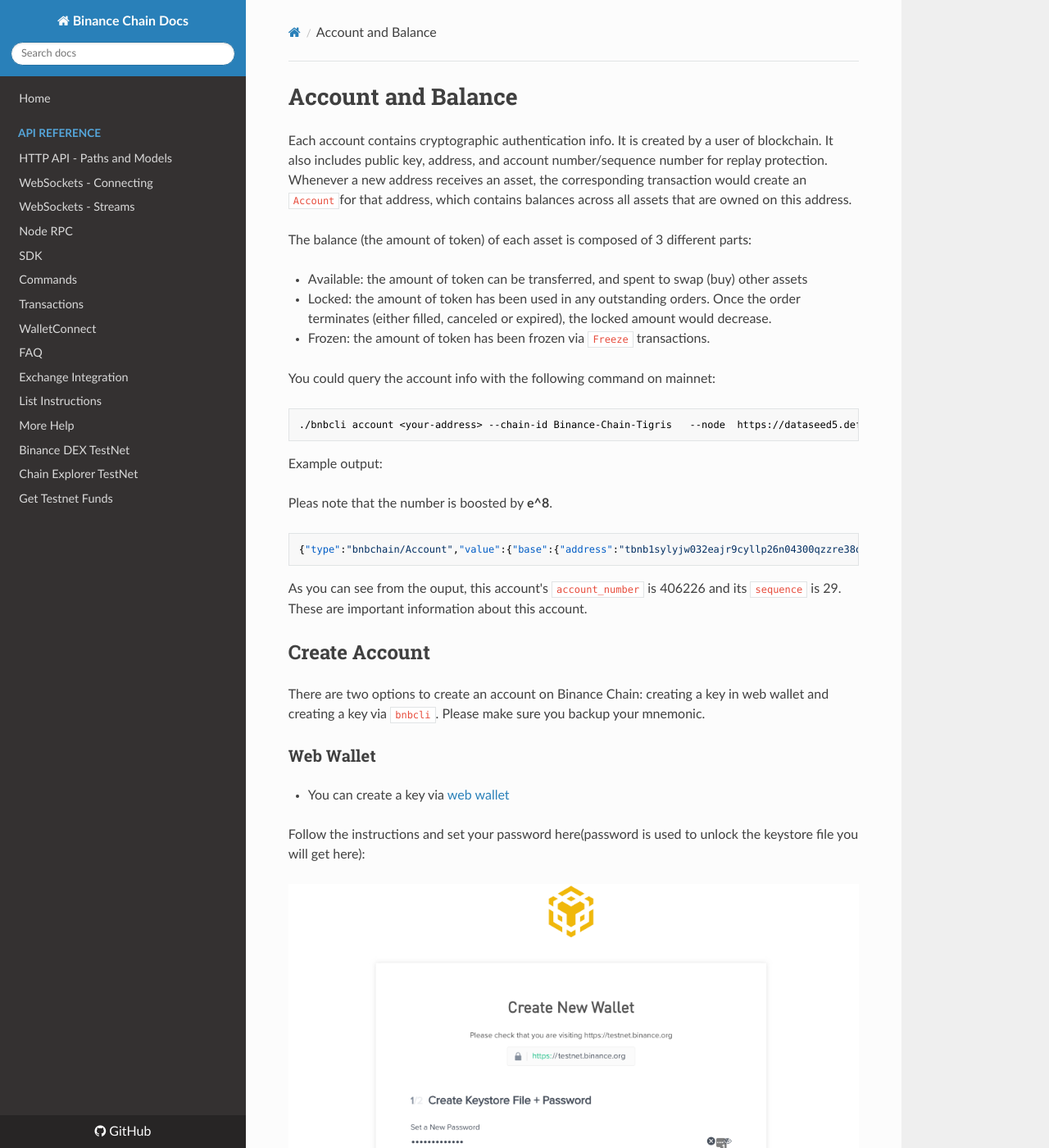
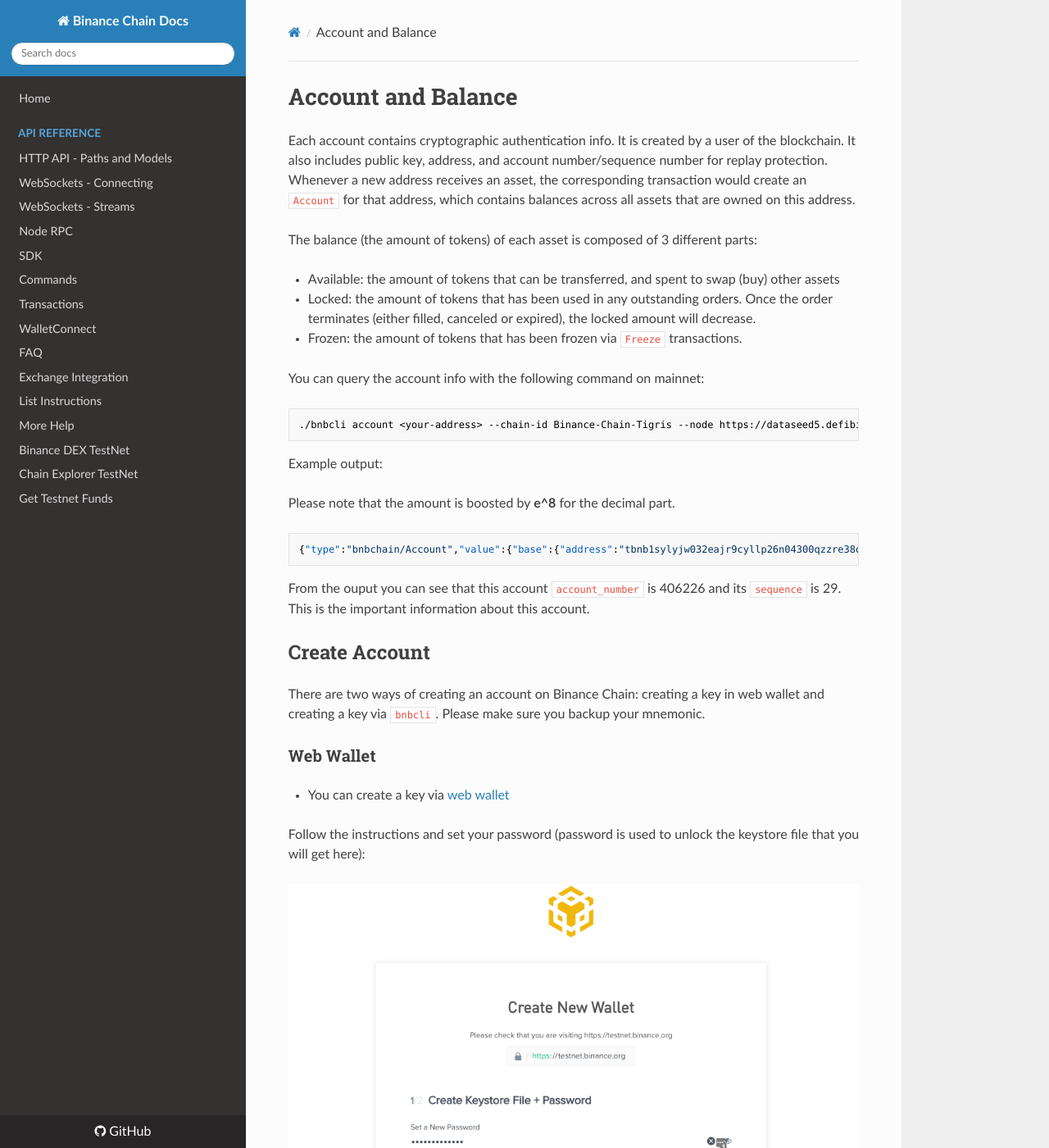
Before and after one commit to yash-sharma1/docs-site, an MkDocs documentation site: the page built from docs/account.md, in a window 1280 px wide and 1400 px high. Shown: the whole window at 82% size. Built offline with MkDocs 1.6.1, drawn with Linux system fonts in a browser that asks for light colours; nearby versions of some CDN libraries; some of the changed text lies outside the part shown.

Commit message:
Correct wording on multiple documents (#98)
* edit docs

* fix typo

````diff
--- a/docs/account.md
+++ b/docs/account.md
@@ -1,53 +1,53 @@
 # Account and Balance
 
-Each account contains cryptographic authentication info. It is created by a user of blockchain. It also  includes public key, address, and account number/sequence number for replay protection. Whenever a new address receives an asset, the corresponding transaction would create an `Account`for that address, which contains balances across all assets that are owned on this address.
+Each account contains cryptographic authentication info. It is created by a user of the blockchain. It also includes public key, address, and account number/sequence number for replay protection. Whenever a new address receives an asset, the corresponding transaction would create an `Account` for that address, which contains balances across all assets that are owned on this address.
 
-The balance (the amount of token) of each asset is composed of 3 different parts:
+The balance (the amount of tokens) of each asset is composed of 3 different parts:
 
-- Available: the amount of token can be transferred, and spent to swap (buy) other assets
-- Locked: the amount of token has been used in any outstanding orders. Once the order terminates (either filled, canceled or expired), the locked amount would decrease.
-- Frozen: the amount of token has been frozen via `Freeze` transactions.
+- Available: the amount of tokens that can be transferred, and spent to swap (buy) other assets
+- Locked: the amount of tokens that has been used in any outstanding orders. Once the order terminates (either filled, canceled or expired), the locked amount will decrease.
+- Frozen: the amount of tokens that has been frozen via `Freeze` transactions.
 
-You could query the account info with the following command on mainnet:
+You can query the account info with the following command on mainnet:
 
 ```shell
-./bnbcli account <your-address> --chain-id Binance-Chain-Tigris   --node  https://dataseed5.defibit.io:443 --indent --trust-node
+./bnbcli account <your-address> --chain-id Binance-Chain-Tigris --node https://dataseed5.defibit.io:443 --indent --trust-node
 ```
 
 Example output:
 
-Pleas note that the number is boosted by **e^8**.
-
+Please note that the amount is boosted by **e^8** for the decimal part.
 
 ```json
 {"type":"bnbchain/Account","value":{"base":{"address":"tbnb1sylyjw032eajr9cyllp26n04300qzzre38qyv5","coins":[{"denom":"000-0E1","amount":"10530"},{"denom":"BNB","amount":"247349863800"},{"denom":"BTC.B-918","amount":"113218800"},{"denom":"COSMOS-587","amount":"50000101983748977"},{"denom":"EDU-DD0","amount":"139885964"},{"denom":"MFH-9B5","amount":"1258976083286"},{"denom":"NASC-137","amount":"0"},{"denom":"PPC-00A","amount":"205150260"},{"denom":"TGT-9FC","amount":"33251102828"},{"denom":"UCX-CC8","amount":"1398859649"},{"denom":"USDT.B-B7C","amount":"140456966268"},{"denom":"YLC-D8B","amount":"210572645"},{"denom":"ZZZ-21E","amount":"13988596"}],"public_key":{"type":"tendermint/PubKeySecp256k1","value":"AhOb3ZXecsIqwqKw+HhTscyi6K35xYpKaJx10yYwE0Qa"},"account_number":"406226","sequence":"29"},"name":"","frozen":null,"locked":[{"denom":"KOGE48-35D","amount":"10000000000"}]}}
 ```
 
-As you can see from the ouput, this account's `account_number` is 406226 and its `sequence` is 29. These are important information about this account.
+From the ouput you can see that this account `account_number` is 406226 and its `sequence` is 29.
+This is the important information about this account.
 
 ## Create Account
 
-There are two options to create an account on Binance Chain: creating a key in web wallet and creating a key via `bnbcli`. Please make sure you backup your mnemonic.
+There are two ways of creating an account on Binance Chain: creating a key in web wallet and creating a key via `bnbcli`. Please make sure you backup your mnemonic.
 
 ### Web Wallet
 
 + You can create a key via [web wallet](https://testnet.binance.org/create)
 
-Follow the instructions and set your password here(password is used to unlock the keystore file you will get here):
+Follow the instructions and set your password (password is used to unlock the keystore file that you will get here):
 
 ![create key](./assets/create_key_1.png)
 
-Then click `Download Keystore File` and you will get a keystore file and be directed mnemonic page. Pls back up mnemonic here and it will be used to restore your key.
+Then click `Download Keystore File` and you will get a keystore file and be directed to mnemonic page. Make sure to back up mnemonic here as it will be used to restore your key.
 
 ![create key](./assets/create_key_2.png)
 
-+ You can restore you key [here](https://testnet.binance.org/unlock)
++ You can restore your key [here](https://testnet.binance.org/unlock)
 
-Choose `Mnenomic Phrase`, paste the mnemonic you get above and set you session password:
+Choose `Mnenomic Phrase`, paste the mnemonic you get above and set your session password:
 
 ![create key](./assets/create_key_3.png)
 
-Your wallet will be unlocked and you can get you address(for this example is `tbnb14m2gcdjq7aqkdtu2m9qrqrl8eevzpqfj9xc0uu`) here:
+Your wallet will be unlocked and you can get your address here (for this example it is `tbnb14m2gcdjq7aqkdtu2m9qrqrl8eevzpqfj9xc0uu`):
 
 ![create key](./assets/create_key_4.png)
 
@@ -56,7 +56,7 @@
 
 You can get `bnbcli` by following instructions [here](./api-reference/cli.md).
 
-You should get mnemonic if you follow the instructions above. You can restore you key via `bnbcli` or `tbnbcli`.
+You should get `mnemonic` if you follow the instructions above. You can restore you key via `bnbcli` or `tbnbcli`.
 
 + Restore your key
 
@@ -86,17 +86,17 @@
 ```
 ### Query Account Balance
 
-Please note the amount is boosted by 1e8 for decimal part.
+Please note that the amount is boosted by **e^8** for the decimal part.
 
-Example on  **mainnet**:
+Example on **mainnet**:
 
 ```bash
-$  ./bnbcli account bnc1wwgakqy32m7vdnlf00pctf9hnaak37eh7wkmqa --trust-node --chain-id Binance-Chain-Tigris   --node  https://dataseed5.defibit.io:443
+$  ./bnbcli account bnc1wwgakqy32m7vdnlf00pctf9hnaak37eh7wkmqa --trust-node --chain-id Binance-Chain-Tigris --node https://dataseed5.defibit.io:443
 ```
 Example on **testnet**:
 
 ```bash
-$  ./tbnbcli account bnc1wwgakqy32m7vdnlf00pctf9hnaak37eh7wkmqa --trust-node  --chain-id=Binance-Chain-Nile --node=data-seed-pre-2-s1.binance.org:80
+$  ./tbnbcli account bnc1wwgakqy32m7vdnlf00pctf9hnaak37eh7wkmqa --trust-node --chain-id=Binance-Chain-Nile --node=data-seed-pre-2-s1.binance.org:80
 {
    "type":"bnbchain/Account",
    "value":{
````
Also changed, not shown: docs/acknowledgement.md (+3 -7 lines), docs/anti-frontrun.md (+14 -14 lines).
